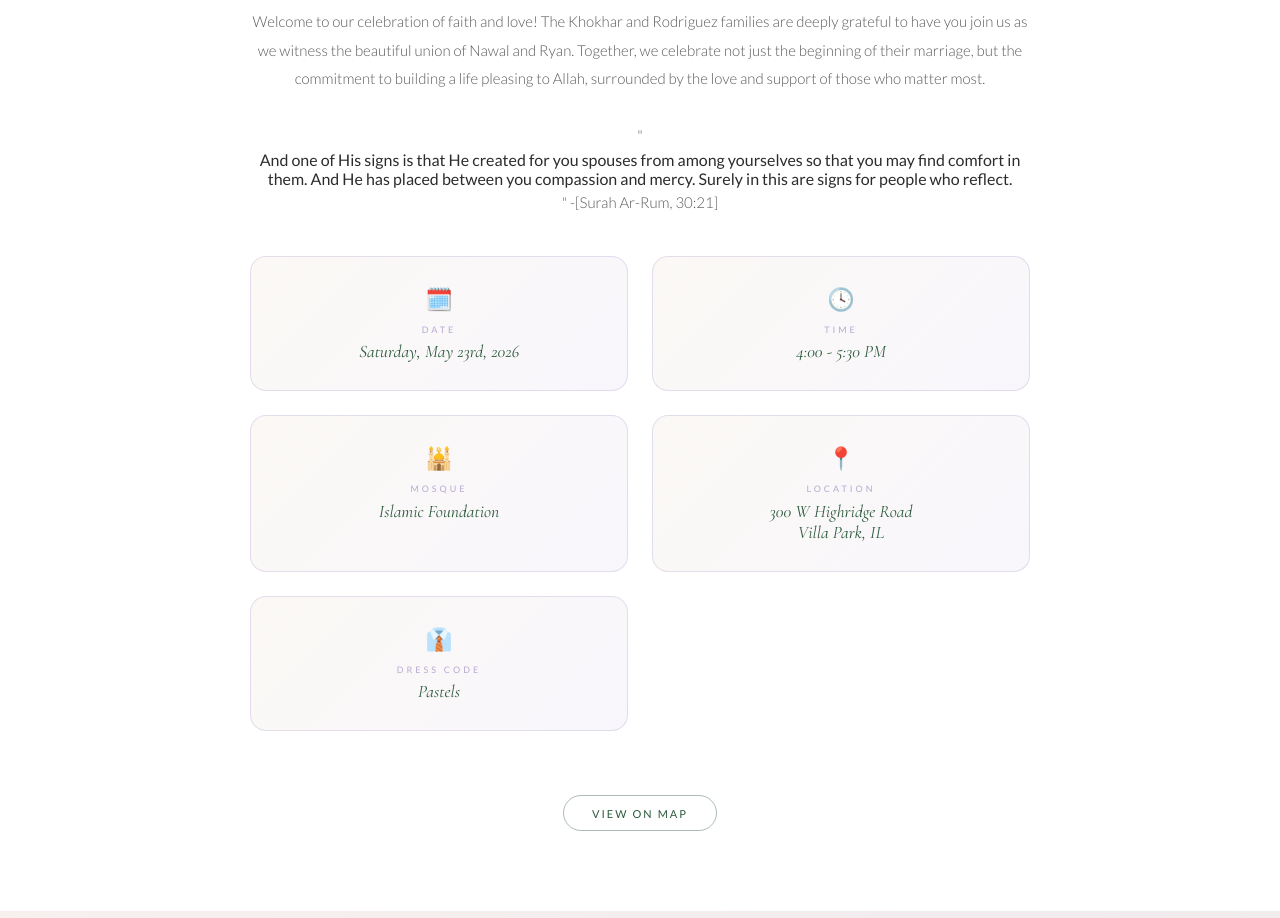
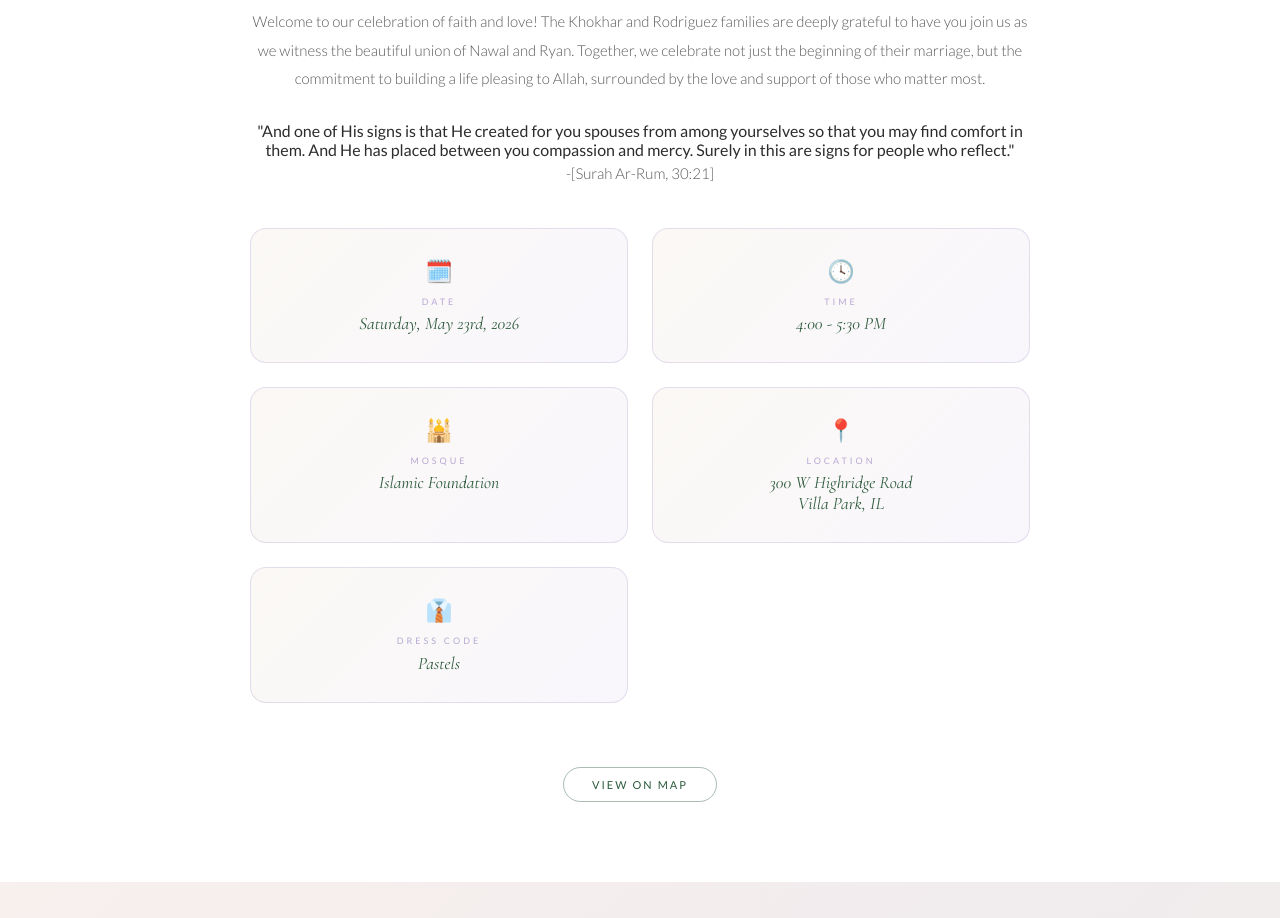
Before and after one commit to nawal-khokhar/nawal-khokhar.github.io, a plain HTML site: page index.html in a window 1280 px wide. Shown: the part 1000-1918 px from the top of the page. Drawn offline with nearby package versions, Linux system fonts and the light colour scheme.

Commit message:
Fix formatting issues in index.html
idk

```diff
--- a/index.html
+++ b/index.html
@@ -452,15 +452,14 @@
       but the commitment to building a life pleasing to Allah,
       surrounded by the love and support of those who matter most.
       <br><br>
-      "
     </p>
-    <p class="italic-text">And one of His signs is that He created for you spouses from among yourselves
+    <p class="bold-text">"And one of His signs is that He created for you spouses from among yourselves
       so that you may find comfort in them.
        And He has placed between you compassion and mercy.
-       Surely in this are signs for people who reflect.</p>
+       Surely in this are signs for people who reflect."</p>
     </p>
     <p class="section-text">
-      " -[Surah Ar-Rum, 30:21]
+      -[Surah Ar-Rum, 30:21]
     </p>
     <div class="detail-grid">
       <div class="detail-card">
```
